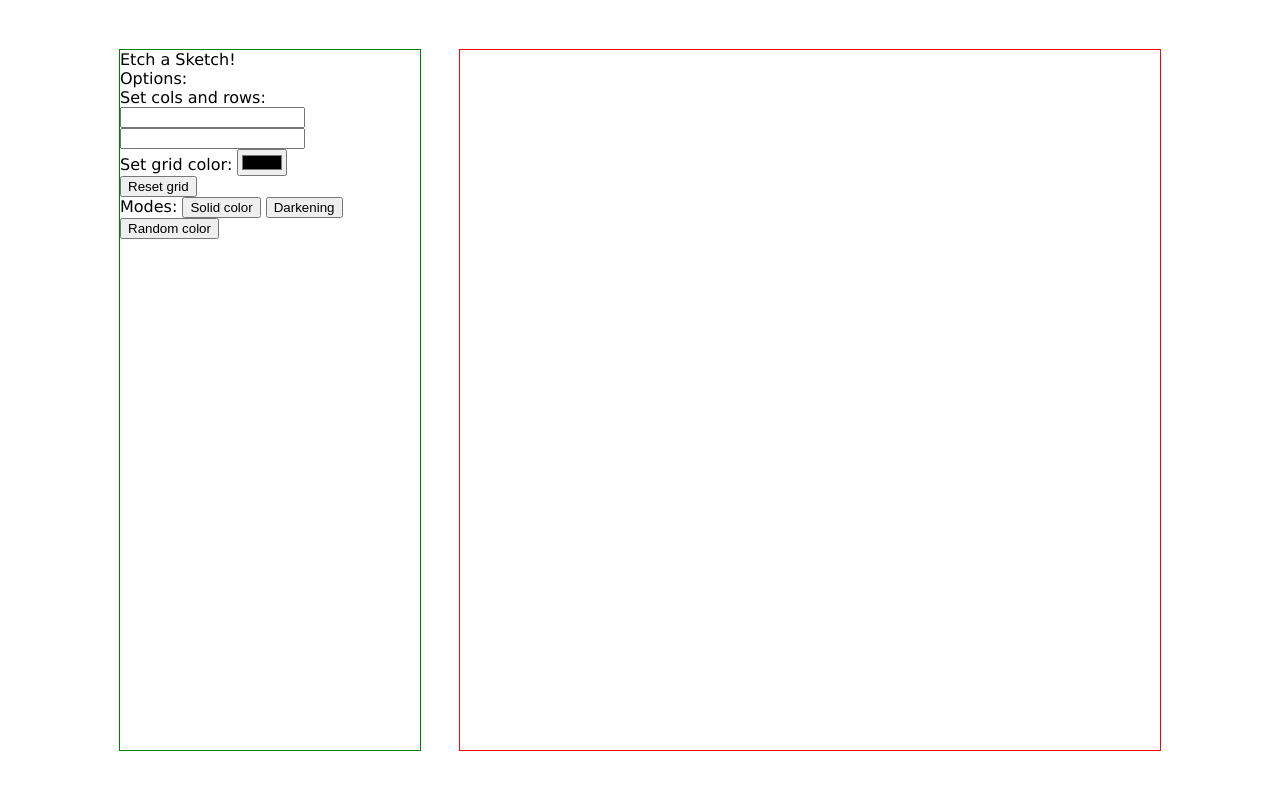
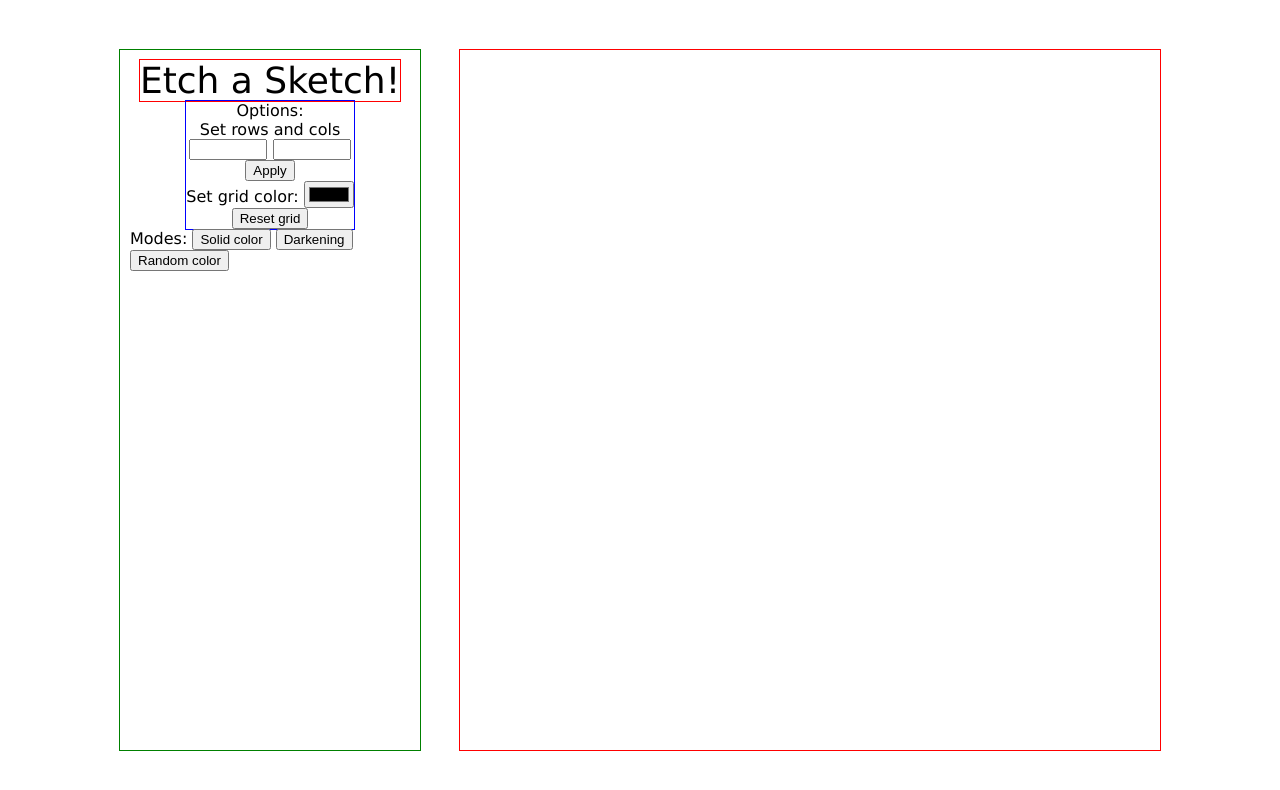
Before and after one commit to spiderdog22/etch-a-sketch, a plain HTML site: page index.html in a window 1280 px wide. Drawn offline with Linux system fonts and the light colour scheme.

Commit message:
Add additional html elements

```diff
--- a/index.html
+++ b/index.html
@@ -13,14 +13,11 @@
         <div class="logo">Etch a Sketch!</div>
         <div class="options">
             Options:
-            <div>
-                Set cols and rows:
-                <input type="text"> <input type="text">
-            </div>
-            <div>
-                Set grid color:
-                <input type="color">
-            </div>
+            <span>Set rows and cols</span>
+            <span><input class="rc-input" type="text"> <input class="rc-input" type="text"></span>
+            <button>Apply</button>
+
+            <span>Set grid color: <input type="color"></span>
             <button>Reset grid</button>
         </div>
         <div class="modes">
--- a/styles.css
+++ b/styles.css
@@ -28,6 +28,26 @@ body {
 
     display: flex;
     flex-direction: column;
+    align-items: center;
+
+    box-sizing: border-box;
+    padding: 10px;
+}
+
+.logo {
+    outline: red solid 1px;
+    font-size: 36px;
+}
+
+.options {
+    outline: blue solid 1px;
+    display: flex;
+    flex-direction: column;
+    align-items: center;
+}
+
+.rc-input {
+    width: 70px;
 }
 
 .gc-box {
```
